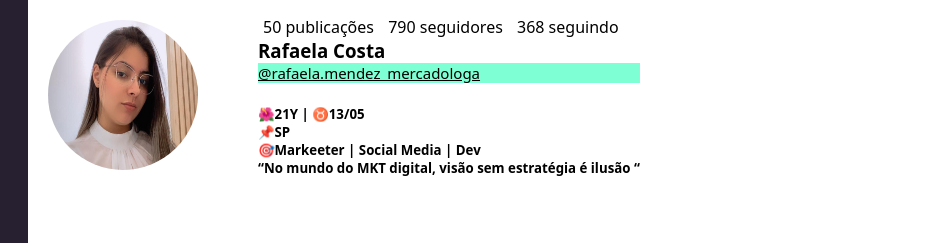
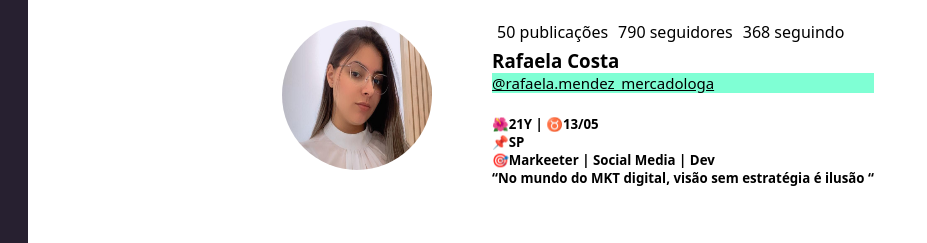
Before and after one commit to Mendez-Rafaela/portfolio-dev.html, a plain HTML site: page src/index.html in a window 1280 px wide. Shown: the top 243 px of the page, 122-1049 px from the left. Drawn offline with Linux system fonts and the light colour scheme.

Commit message:
resolvi um bug do CSS

```diff
--- a/src/style/global.css
+++ b/src/style/global.css
@@ -2,7 +2,7 @@ body {
     font-family: system-ui, -apple-system, BlinkMacSystemFont, 'Segoe UI', Roboto, Oxygen, Ubuntu, Cantarell, 'Open Sans', 'Helvetica Neue', sans-serif;
     margin: 0;
     padding: 0;
-    display: flex;
+
 }
 
 .container {
@@ -52,6 +52,8 @@ body {
 
 
 .content {
+    height: 680px;
+    width: 1080px;
     display: flex;
     justify-content: center;
 }
@@ -63,14 +65,21 @@ body {
 }
 
 .content img {
+    display: flex;
     height: 150px;
     width: 150px;
+    border-radius: 55%;
     padding: 20px;
-    border-radius: 55%;
+
+}
+
+.info-seguidores {
+    display: flex;
 
 }
 
 .info-seguidores a {
+    display: flex;
     flex-direction: row;
     padding: 5px;
 
```
